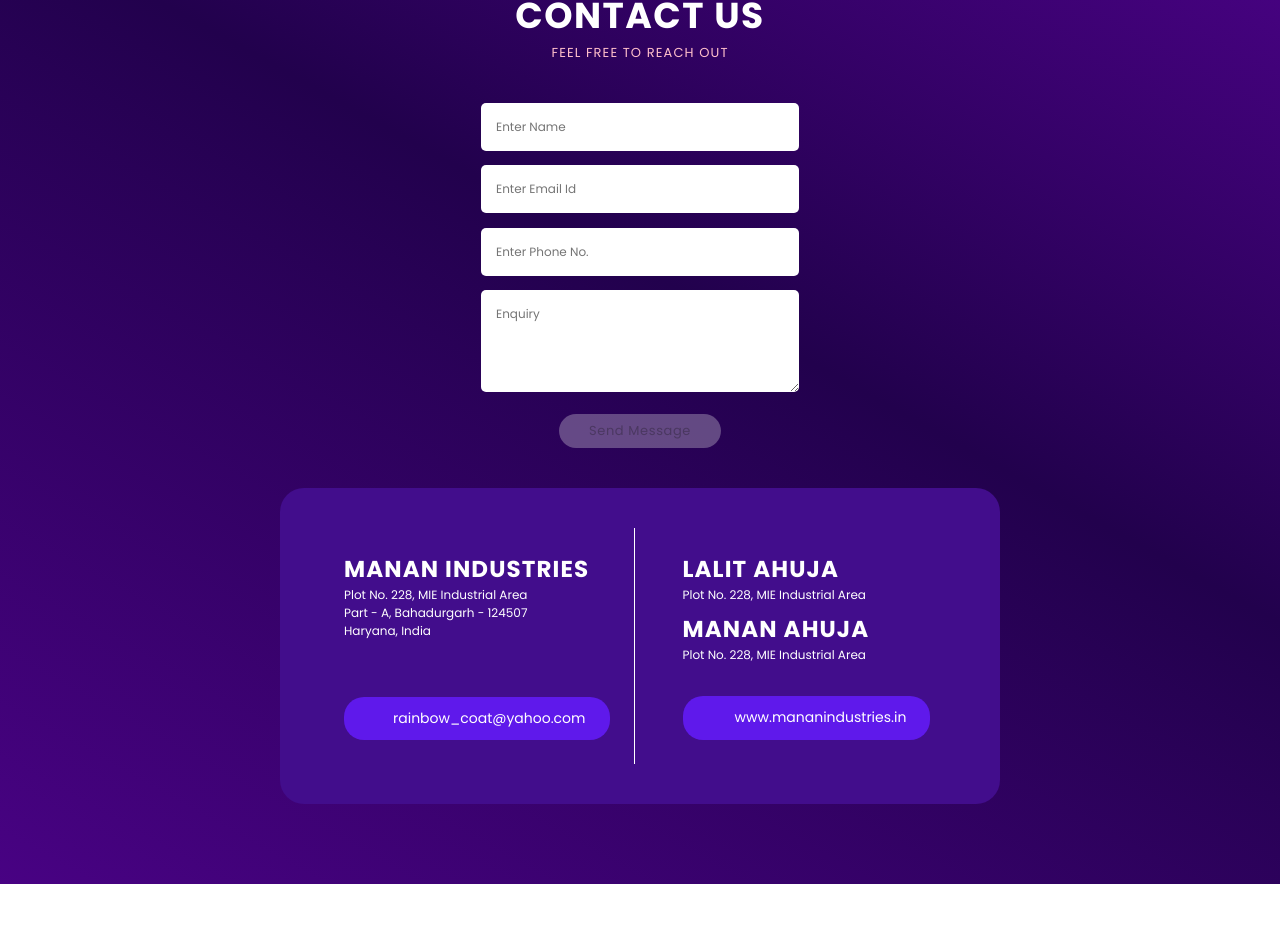
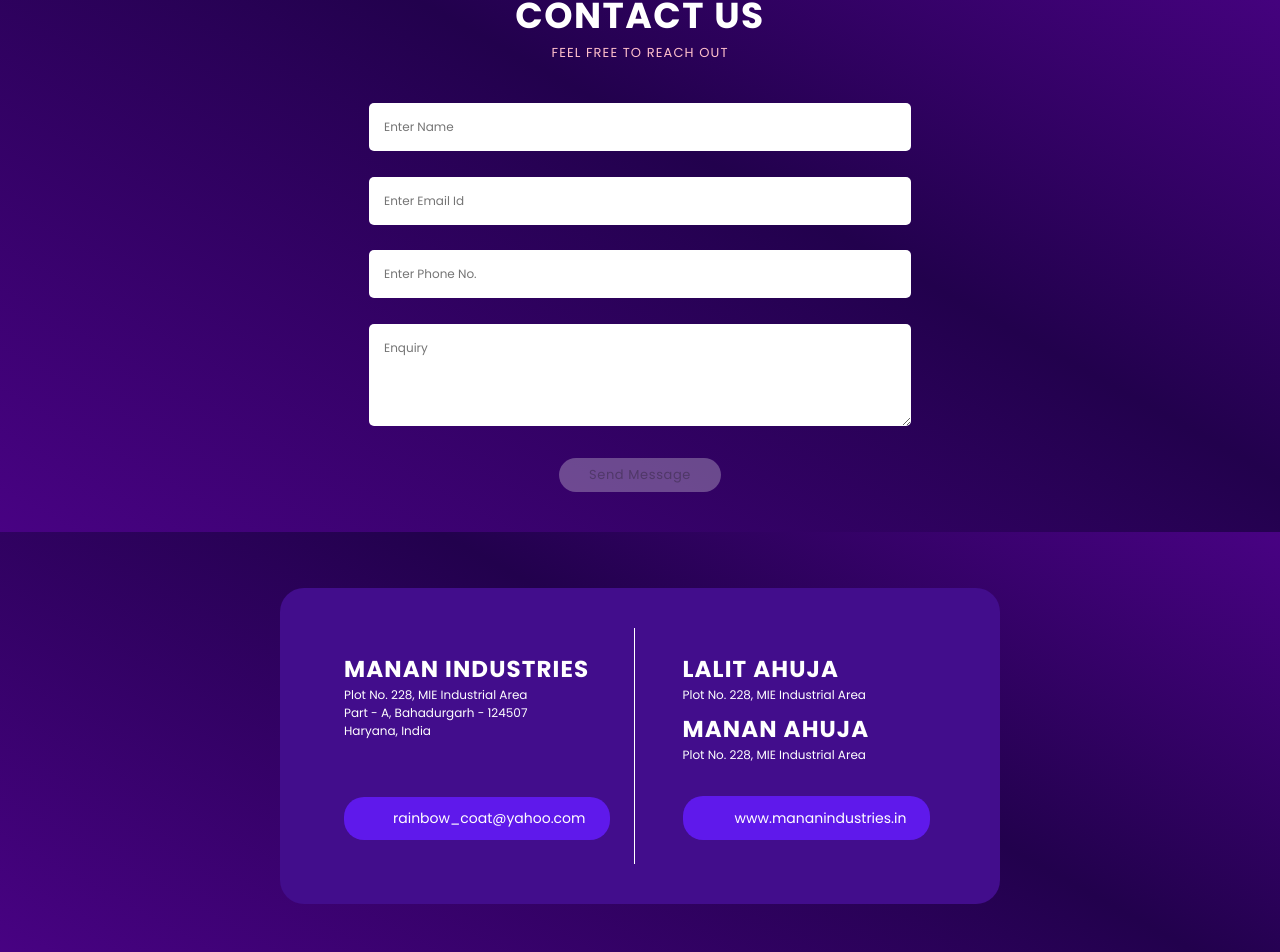
Before and after one commit to jigyasudhingra/manan-industries, a React (Create React App) app: page / in a window 1280 px wide. Shown: the part 2204-3156 px from the top of the page. Before the commit the page ends 3088 px from the top, so only its background shows below. Built offline with nearby package versions, Linux system fonts and the light colour scheme; some icons are missing.

Commit message:
Split into different components

```diff
--- a/src/Components/ContactForm.tsx
+++ b/src/Components/ContactForm.tsx
@@ -63,11 +63,35 @@
 
   return (
     <Box
+      pt={5}
       pb={5}
       style={{
         fontFamily: `'Poppins', sans-serif`,
+        background:
+          'linear-gradient(29deg, rgba(72,2,131,1) 0%, rgba(34,1,77,1) 59%, rgba(72,2,131,1) 100%)',
+        color: 'white',
       }}
+      id="contact-us"
     >
+      <div
+        style={{
+          fontSize: 36,
+          fontWeight: 700,
+          letterSpacing: 1.5,
+        }}
+      >
+        CONTACT US
+      </div>
+      <div
+        style={{
+          fontSize: 13,
+          letterSpacing: 1.1,
+          marginBottom: 40,
+          color: 'pink',
+        }}
+      >
+        FEEL FREE TO REACH OUT
+      </div>
       <div className={classes.input}>
         <input
           className={classes.inputField}
--- a/src/Components/ContactInfo.tsx
+++ b/src/Components/ContactInfo.tsx
@@ -1,7 +1,6 @@
 import { Box } from '@mui/material'
 import { Icon } from '@iconify/react'
 import React from 'react'
-import ContactForm from './ContactForm'
 
 // import { FontAwesomeIcon } from '@fortawesome/react-fontawesome'
 
@@ -13,32 +12,11 @@
           'linear-gradient(29deg, rgba(72,2,131,1) 0%, rgba(34,1,77,1) 59%, rgba(72,2,131,1) 100%)',
         color: 'white',
       }}
-      id="contact-us"
-      pt={5}
+      pt={7}
       pl={35}
       pr={35}
-      pb={10}
+      pb={7}
     >
-      <div
-        style={{
-          fontSize: 36,
-          fontWeight: 700,
-          letterSpacing: 1.5,
-        }}
-      >
-        CONTACT US
-      </div>
-      <div
-        style={{
-          fontSize: 13,
-          letterSpacing: 1.1,
-          marginBottom: 40,
-          color: 'pink',
-        }}
-      >
-        FEEL FREE TO REACH OUT
-      </div>
-      <ContactForm />
       <Box
         display="flex"
         p={5}
--- a/src/Screens/Home/index.tsx
+++ b/src/Screens/Home/index.tsx
@@ -1,5 +1,6 @@
 import { Box } from '@mui/material'
 import React from 'react'
+import ContactForm from '../../Components/ContactForm'
 import ContactInfo from '../../Components/ContactInfo'
 import NavigationMenu from '../../Components/NavigationMenu'
 import AboutUs from './AboutUs'
@@ -15,6 +16,7 @@
       <AboutUs />
       <Rainbow />
       <Testimonials />
+      <ContactForm />
       <ContactInfo />
     </Box>
   )
```
